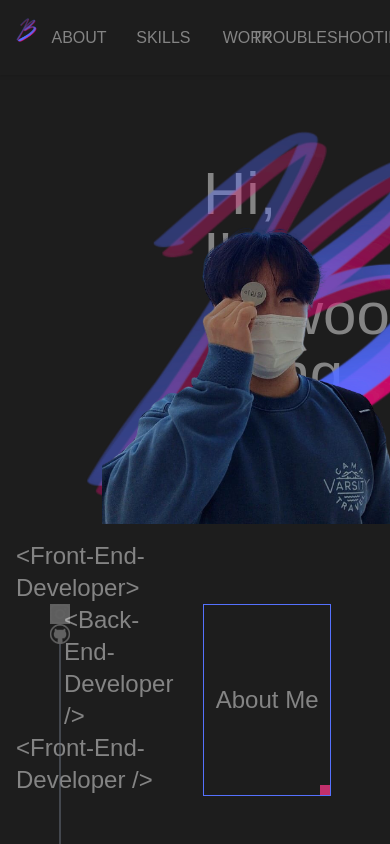
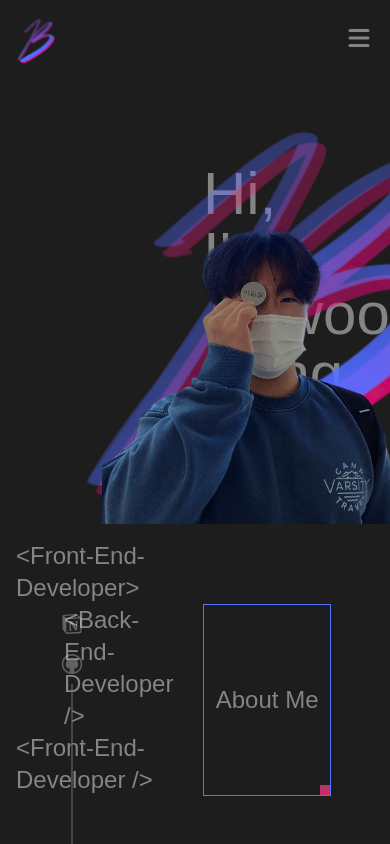
Before and after one commit to jinwoongBang/portfolio, a Next.js app: page / in a window 390 px wide. Shown: the top 844 px of the page. Built offline with nearby package versions, Linux system fonts and the light colour scheme.

Commit message:
refactor : 메뉴 헤더 반응형 적용

```diff
--- a/src/components/layout/index.tsx
+++ b/src/components/layout/index.tsx
@@ -11,11 +11,13 @@ import Link from 'next/link';
  * Library
  */
 import clsx from 'clsx';
+import { MenuIcon } from '@heroicons/react/solid';
 
 import { PageURL } from 'src/commons/enum';
 
 import Logo from 'public/mix_crop.png';
-import Instagram from 'public/instagram.png';
+import Notion from 'public/notion-logo.svg';
+// import Instagram from 'public/instagram.png';
 import Github from 'public/github.png';
 import styles from 'src/components/layout/styles.module.css';
 
@@ -55,24 +57,37 @@ function Layout({ children }: JWComponent.LayoutProps) {
             </Link>
           ))}
         </nav>
+        <nav className={styles['header__navigation__mobile']}>
+          <MenuIcon width={30} height={30} />
+        </nav>
       </header>
       <main className={styles.main}>{children}</main>
       <footer className={styles.footer}>
         <nav className={styles['footer__nav']}>
+          <ol>
+            <li
+              className={styles['footer__nav--item']}>
+              <Link href="https://jwbang.notion.site/42d85a5b0ba04e76a6c0e19230058af1">
                 <Image
-            className={styles['footer__nav--item']}
-            src={Instagram}
-            alt="Instagram"
+                  src={Notion}
+                  alt="Notion"
                   width={20}
                   height={20}
                 />
+              </Link>
+            </li>
+            <li
+              className={styles['footer__nav--item']}>
+              <Link href="https://github.com/jinwoongBang">
                 <Image
-            className={styles['footer__nav--item']}
                   src={Github}
                   alt="GitHub"
                   width={20}
                   height={20}
-          />
+                /></Link>
+            </li>
+          </ol>
+
         </nav>
         <div className={styles['footer__bar']}></div>
       </footer>
--- a/src/components/layout/styles.module.css
+++ b/src/components/layout/styles.module.css
@@ -2,6 +2,7 @@
   0% {
     opacity: 0;
   }
+
   100% {
     opacity: 100%;
   }
@@ -12,33 +13,45 @@
   animation: animate-opacity 1s ease-in-out;
 }
 
-.main > div {
+.main>div {
   @apply p-4
-  /* border border-white */;
+  /* border border-white */
+  ;
   /* height: 1000px; */
   /* @apply border border-red-600; */
 }
 
 .header {
-  @apply sticky
-    z-10 top-0
-    p-4
-    flex justify-between items-center
-    bg-my-dark
-    drop-shadow
-    /* shadow
-    shadow-gray-800; */;
+  @apply sticky z-10 top-0 p-4 flex justify-between items-center bg-my-dark drop-shadow
+  /* shadow
+    shadow-gray-800; */
+  ;
   height: 75px;
 }
-
+/*
 .header__navigation {
   @apply grid grid-cols-4;
+
+} */
+
+.header__navigation__mobile {
+  @apply md:hidden;
+}
+
+@media only screen and (max-width: 768px) {
+  .header__navigation {
+    @apply hidden;
+  }
+}
+
+@media only screen and (min-width: 769px) {
+  .header__navigation {
+    @apply grid grid-cols-4;
+  }
 }
 
 .header__navigation-item {
-  @apply flex flex-col
-  justify-between items-center
-  transition-all;
+  @apply flex flex-col justify-between items-center transition-all;
 }
 
 .header__navigation-item:hover {
@@ -46,9 +59,9 @@
 }
 
 .header__navigation-item--selected {
-  @apply flex
-  text-white;
+  @apply flex text-white;
 }
+
 .header__navigation-item--selected::after {
   content: '';
   width: 5px;
@@ -65,24 +78,26 @@
   width: 40px;
   height: 40px;
 }
+
 .logo-container:hover {
   @apply drop-shadow-lg;
   cursor: pointer;
 }
 
 .footer {
-  @apply fixed bottom-0 left-10
-  flex
-  flex-col
-  items-center
-  w-10 h-60;
+  @apply fixed bottom-0 left-10 flex flex-col items-center w-16 h-60;
 }
 
 .footer__nav {
-  @apply flex flex-col items-center opacity-30;
+  @apply flex flex-col items-center w-full;
 }
+
 .footer__nav--item {
-  @apply p-2;
+  @apply flex justify-center items-center w-10 h-10 opacity-30 cursor-pointer rounded-full transition-all;
+}
+
+.footer__nav--item:hover {
+  @apply opacity-100 bg-my-primary/60;
 }
 
 .footer__bar {
```
Also changed, not shown: public/notion-logo.svg (added). Lines whose indentation alone changed are shown as unchanged.
